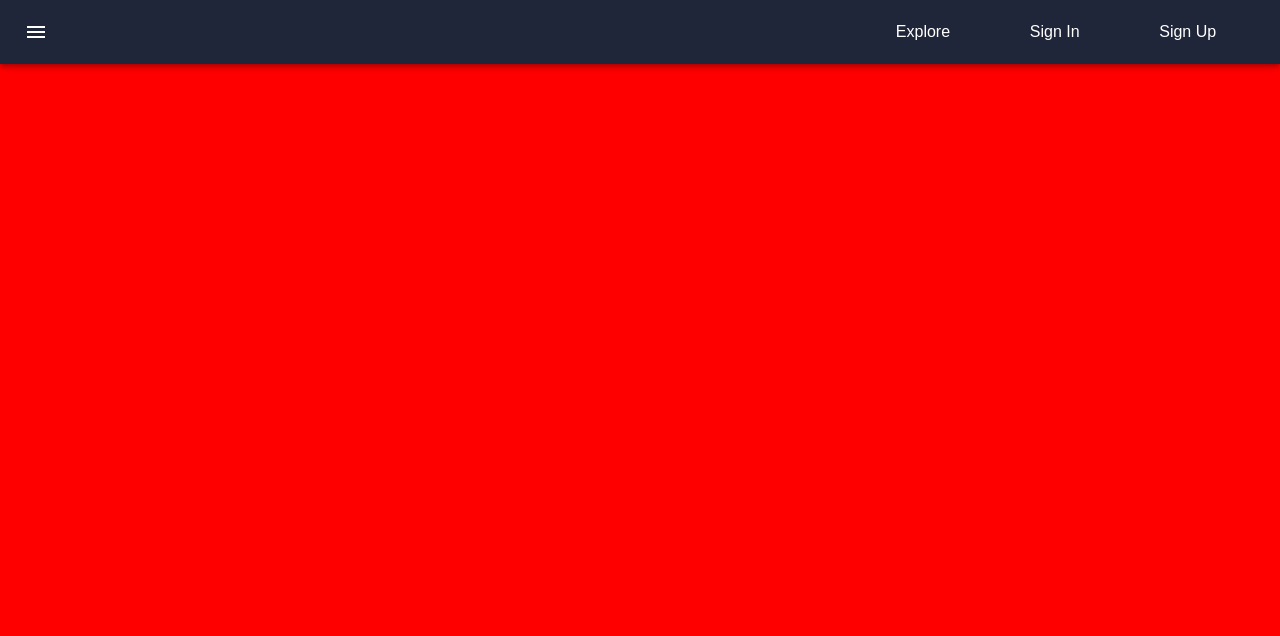
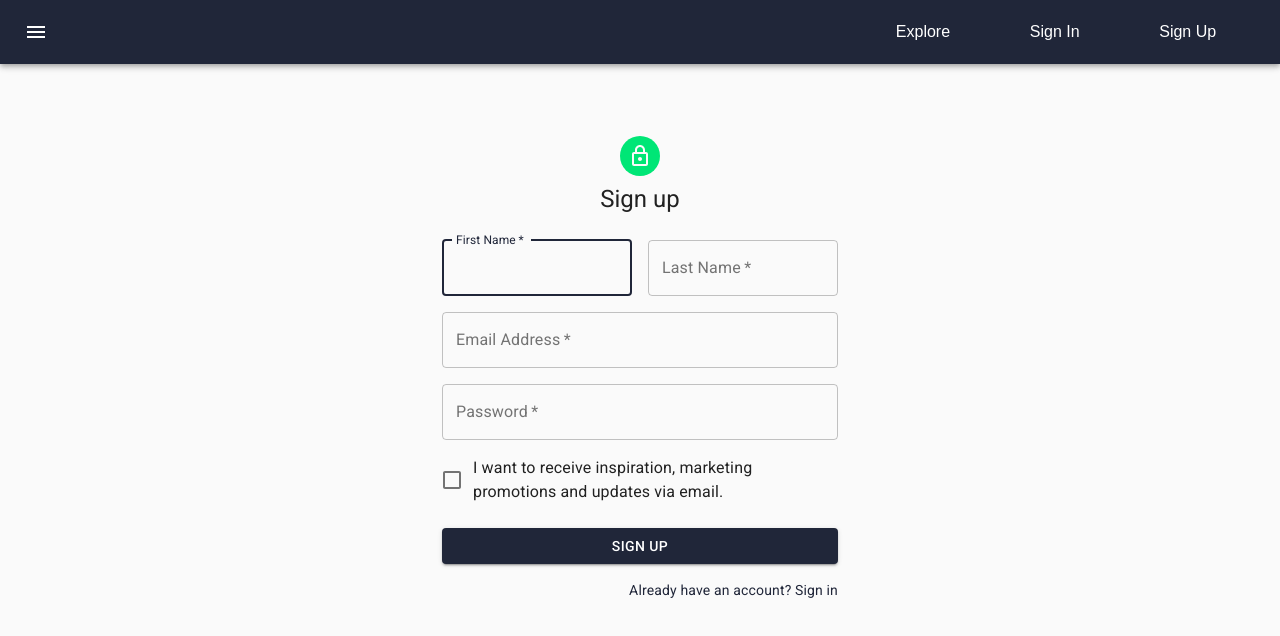
Before and after one commit to SparkDevTeams/Web_Dev_Frontend_S2020, a React (Create React App) app: page /signUp in a window 1280 px wide. Shown: the top 636 px of the page. Built offline with nearby package versions, Linux system fonts and the light colour scheme.

Commit message:
Added a sample Sign up pages from Free React Templates

```diff
--- a/src/layouts/FullLayout.jsx
+++ b/src/layouts/FullLayout.jsx
@@ -44,6 +44,11 @@
     toggleDrawer();
   };
 
+  function handleClick(route) {
+    props.history.push(route);
+  }
+
+
   return (
     <div style={{ minHeight: "100vh", position: "relative" }}>
       <AppBar position="static">
@@ -70,6 +75,7 @@
               onClick={() => {
                 console.info("I'm a button.");
               }}
+              // onClick={() => handleClick("/signIn")}
             >
               Sign In
             </StyledLink>
@@ -78,6 +84,7 @@
               onClick={() => {
                 console.info("I'm a button.");
               }}
+              onClick={() => handleClick("/signUp")}
             >
               Sign Up
             </StyledLink>
--- a/src/pages/SignUpPage.jsx
+++ b/src/pages/SignUpPage.jsx
@@ -1,16 +1,138 @@
 import React from "react";
+import Avatar from "@material-ui/core/Avatar";
+import Button from "@material-ui/core/Button";
+import CssBaseline from "@material-ui/core/CssBaseline";
+import TextField from "@material-ui/core/TextField";
+import FormControlLabel from "@material-ui/core/FormControlLabel";
+import Checkbox from "@material-ui/core/Checkbox";
+import Link from "@material-ui/core/Link";
+import Grid from "@material-ui/core/Grid";
+import Box from "@material-ui/core/Box";
+import LockOutlinedIcon from "@material-ui/icons/LockOutlined";
+import Typography from "@material-ui/core/Typography";
+import { makeStyles } from "@material-ui/core/styles";
+import Container from "@material-ui/core/Container";
 
-import {Helmet} from "react-helmet";
+// function Copyright() {
+//   return (
+//     <Typography variant="body2" color="textSecondary" align="center">
+//       {'Copyright © '}
+//       <Link color="inherit" href="https://material-ui.com/">
+//         Your Website
+//       </Link>{' '}
+//       {new Date().getFullYear()}
+//       {'.'}
+//     </Typography>
+//   );
+// }
 
+const useStyles = makeStyles(theme => ({
+    paper: {
+        marginTop: theme.spacing(8),
+        display: "flex",
+        flexDirection: "column",
+        alignItems: "center"
+    },
+    avatar: {
+        margin: theme.spacing(1),
+        backgroundColor: theme.palette.secondary.main
+    },
+    form: {
+        width: "100%", // Fix IE 11 issue.
+        marginTop: theme.spacing(3)
+    },
+    submit: {
+        margin: theme.spacing(3, 0, 2)
+    }
+}));
 
-export default function SignUpPage() {
-    return(
-             <div >
-                <Helmet>
-                    <style>
-                        {'body{ background-color: red;}'}
-                    </style>
-                </Helmet>
+export default function SignUp() {
+    const classes = useStyles();
+
+    return (
+        <Container component="main" maxWidth="xs">
+            <CssBaseline />
+            <div className={classes.paper}>
+                <Avatar className={classes.avatar}>
+                    <LockOutlinedIcon />
+                </Avatar>
+                <Typography component="h1" variant="h5">
+                    Sign up
+        </Typography>
+                <form className={classes.form} noValidate>
+                    <Grid container spacing={2}>
+                        <Grid item xs={12} sm={6}>
+                            <TextField
+                                autoComplete="fname"
+                                name="firstName"
+                                variant="outlined"
+                                required
+                                fullWidth
+                                id="firstName"
+                                label="First Name"
+                                autoFocus
+                            />
+                        </Grid>
+                        <Grid item xs={12} sm={6}>
+                            <TextField
+                                variant="outlined"
+                                required
+                                fullWidth
+                                id="lastName"
+                                label="Last Name"
+                                name="lastName"
+                                autoComplete="lname"
+                            />
+                        </Grid>
+                        <Grid item xs={12}>
+                            <TextField
+                                variant="outlined"
+                                required
+                                fullWidth
+                                id="email"
+                                label="Email Address"
+                                name="email"
+                                autoComplete="email"
+                            />
+                        </Grid>
+                        <Grid item xs={12}>
+                            <TextField
+                                variant="outlined"
+                                required
+                                fullWidth
+                                name="password"
+                                label="Password"
+                                type="password"
+                                id="password"
+                                autoComplete="current-password"
+                            />
+                        </Grid>
+                        <Grid item xs={12}>
+                            <FormControlLabel
+                                control={<Checkbox value="allowExtraEmails" color="primary" />}
+                                label="I want to receive inspiration, marketing promotions and updates via email."
+                            />
+                        </Grid>
+                    </Grid>
+                    <Button
+                        type="submit"
+                        fullWidth
+                        variant="contained"
+                        color="primary"
+                        className={classes.submit}
+                    >
+                        Sign Up
+          </Button>
+                    <Grid container justify="flex-end">
+                        <Grid item>
+                            <Link href="/signIn" variant="body2">
+                                Already have an account? Sign in
+              </Link>
+                        </Grid>
+                    </Grid>
+                </form>
             </div>
-    )
+            <Box mt={5}>{/* <Copyright /> */}</Box>
+        </Container>
+    );
 }
--- a/src/routes/allRoutes.js
+++ b/src/routes/allRoutes.js
@@ -7,6 +7,7 @@
 import Profile from '../pages/Profile';
 import CreateChallenge from '../pages/CreateChallenge'
 import SignUp from '../pages/SignUpPage'
+import { DeviceSignalCellularConnectedNoInternet0Bar } from 'material-ui/svg-icons';
 /**
  * The Public Routes
  * These routes are being used for the drawer but one could create another array
@@ -55,5 +56,5 @@
         name: 'Sign Up',
         icon: InfoIcon,
         component: SignUp,
-    }
+    },
 ]
```
Also changed, not shown: src/pages/CreateChallenge.jsx (+13 -13 lines).
